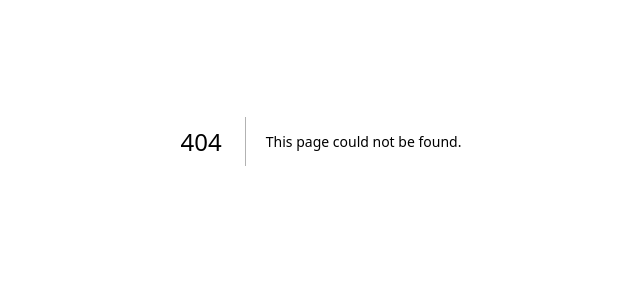
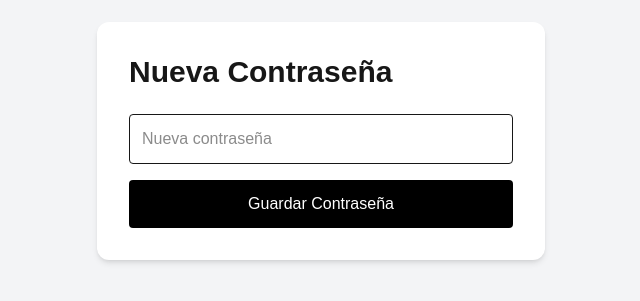
Before and after one commit to alcamvel-dev/control-vehicular, a Next.js app: page /reset-password in a window 1280 px wide. Before the commit this address had no page. Shown: the part 259-560 px from the top of the page, without its empty margins (319-959 px from the left). Built offline with nearby package versions, Linux system fonts and the light colour scheme.

Commit message:
Add reset password page

```diff
--- /dev/null
+++ b/app/reset-password/page.tsx
@@ -0,0 +1,72 @@
+'use client'
+
+import { useState } from 'react'
+import { supabase } from '@/lib/supabase'
+
+export default function ResetPasswordPage() {
+
+  const [password, setPassword] =
+    useState('')
+
+  async function cambiarPassword() {
+
+    const { error } =
+      await supabase.auth.updateUser({
+
+        password,
+
+      })
+
+    if (error) {
+
+      alert(error.message)
+
+    } else {
+
+      alert(
+        'Contraseña actualizada'
+      )
+
+      window.location.href =
+        '/login'
+
+    }
+
+  }
+
+  return (
+
+    <main className="min-h-screen flex items-center justify-center bg-gray-100">
+
+      <div className="bg-white p-8 rounded-xl shadow-md w-full max-w-md">
+
+        <h1 className="text-3xl font-bold mb-6">
+
+          Nueva Contraseña
+
+        </h1>
+
+        <input
+          type="password"
+          placeholder="Nueva contraseña"
+          value={password}
+          onChange={(e) =>
+            setPassword(e.target.value)
+          }
+          className="w-full border p-3 mb-4 rounded"
+        />
+
+        <button
+          onClick={cambiarPassword}
+          className="w-full bg-black text-white p-3 rounded"
+        >
+          Guardar Contraseña
+        </button>
+
+      </div>
+
+    </main>
+
+  )
+
+}
```
